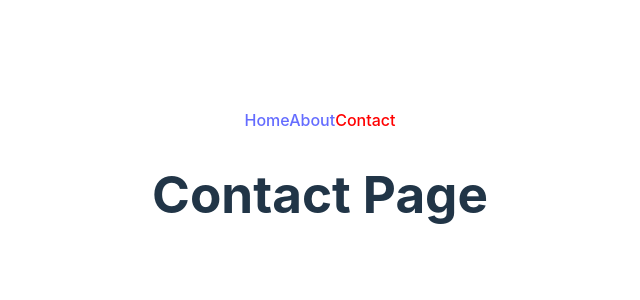
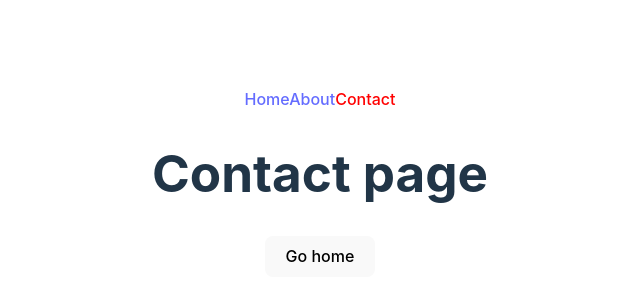
Before and after one commit to codzk/oct23-t3w6-reactrouting, a React (Vite) app: page /contact in a window 1280 px wide. Shown: the part 218-518 px from the top of the page, without its empty margins (320-960 px from the left). Built offline with nearby package versions, Linux system fonts and the light colour scheme.

Commit message:
feat: contact page has redirect button

```diff
--- a/src/pages/Contact.jsx
+++ b/src/pages/Contact.jsx
@@ -1,5 +1,24 @@
+import {Component} from "react";
+import { Navigate } from "react-router-dom";
 
+export default class ContactPage extends Component {
+	constructor(){
+		super();
 
-export default function ContactPage(){
-    return (<h1>Contact Page</h1>);
+		this.state = {
+			shouldNavigate: false
+		}
+	}
+
+	updateShouldNavigate(){
+		this.setState({shouldNavigate: true});
+	}
+
+	render(){
+		return (<>
+			{this.state.shouldNavigate && <Navigate to={"/"} />}
+			<h1>Contact page</h1>
+			<button onClick={() => this.setState({shouldNavigate: true})}>Go home</button>
+		</>);
+	}
 }
```
